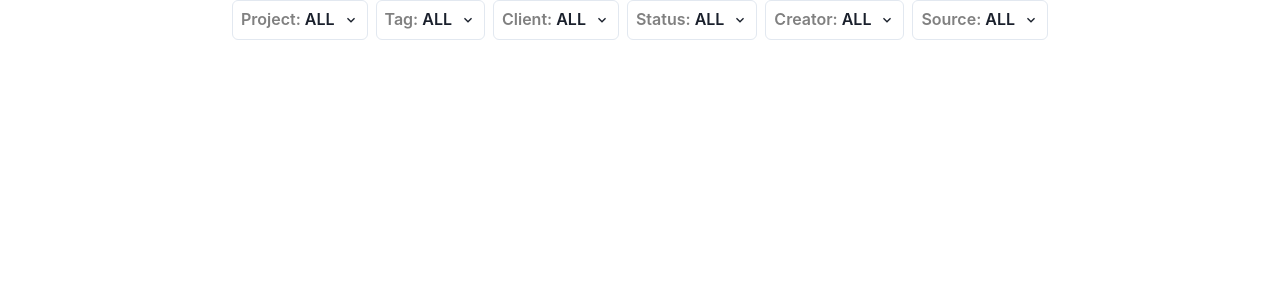
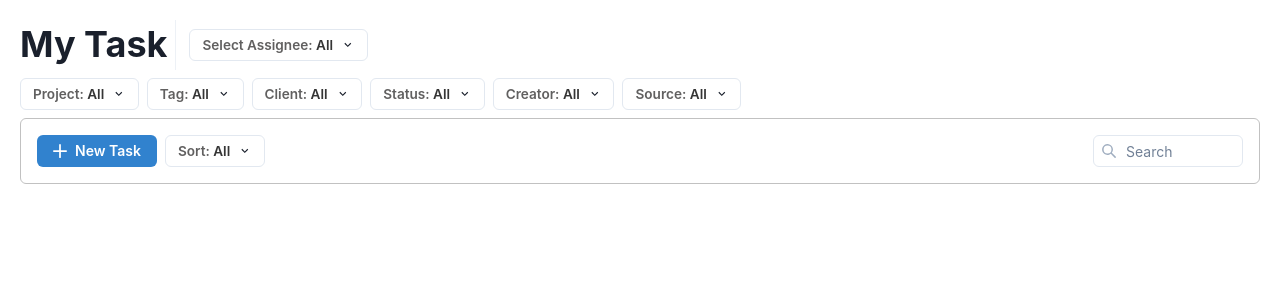
Before and after one commit to IamSanjayGupta/dazzling-measure-5625, a React (Create React App) app: page / in a window 1280 px wide. Shown: the top 300 px of the page. Built offline with nearby package versions, Linux system fonts and the light colour scheme.

Commit message:
create task, sorting btn, and search input created

```diff
--- a/src/components/Task/SearchFilterButton.jsx
+++ b/src/components/Task/SearchFilterButton.jsx
@@ -22,7 +22,7 @@ const SearchFilterButton = ({ title, type, childs }) => {
     <div>
       <Menu closeOnSelect={type == "radio"}>
         <MenuButton
-          px={2}
+          px={3}
           borderRadius="md"
           borderWidth="1px"
           _hover={{ bg: "gray.200" }}
@@ -30,8 +30,11 @@ const SearchFilterButton = ({ title, type, childs }) => {
           as={Button}
           rightIcon={<ChevronDownIcon />}
           bg="none"
+          h="2rem"
+          fontSize={"0.85rem"}
         >
-          <span style={{ color: "gray", padding: "0" }}>{title}: </span> ALL
+          <span style={{ color: "#616060" }}>{title}: </span>
+          <span style={{ color: "#353535" }}>All</span>
         </MenuButton>
         <MenuList minW="300px">
           <FormControl p="2">
--- a/src/components/Task/Task.jsx
+++ b/src/components/Task/Task.jsx
@@ -1,18 +1,55 @@
-import { HStack, VStack } from "@chakra-ui/react";
+import {
+  Box,
+  Button,
+  Center,
+  Divider,
+  Heading,
+  HStack,
+  Input,
+  InputGroup,
+  InputLeftElement,
+  Menu,
+  MenuButton,
+  MenuItemOption,
+  MenuList,
+  MenuOptionGroup,
+  VStack,
+} from "@chakra-ui/react";
 import React from "react";
 import SearchFilterButton from "./SearchFilterButton";
 
 import { filterBtn } from "../../utils/filterBtn";
+import { AddIcon, SearchIcon } from "@chakra-ui/icons";
 
 const Task = () => {
-  console.log(filterBtn);
   return (
-    <VStack>
+    <VStack alignItems={"flex-start"} p="5">
+      <HStack>
+        <Heading>My Task</Heading>
+        <Center height="50px">
+          <Divider orientation="vertical" w="5px" />
+        </Center>
+        <SearchFilterButton {...filterBtn[5]} title={"Select Assignee"} />
+      </HStack>
       <HStack>
         {filterBtn.map((btn) => (
           <SearchFilterButton key={btn.title} {...btn} />
         ))}
       </HStack>
+      <Box width="100%" border="1px solid #C1C1C1" rounded="md" p="4">
+        <HStack justifyContent="space-between">
+          <HStack>
+            <Button leftIcon={<AddIcon />} size="sm" colorScheme="blue" variant="solid" px="4">
+              New Task
+            </Button>
+            <SearchFilterButton {...filterBtn[5]} title={"Sort"} />
+          </HStack>
+          <InputGroup size="sm" maxW="150px">
+            <InputLeftElement children={<SearchIcon color="gray.400" />} />
+            <Input type="search" placeholder="Search" rounded="md" />
+          </InputGroup>
+        </HStack>
+      </Box>
     </VStack>
   );
 };
```
